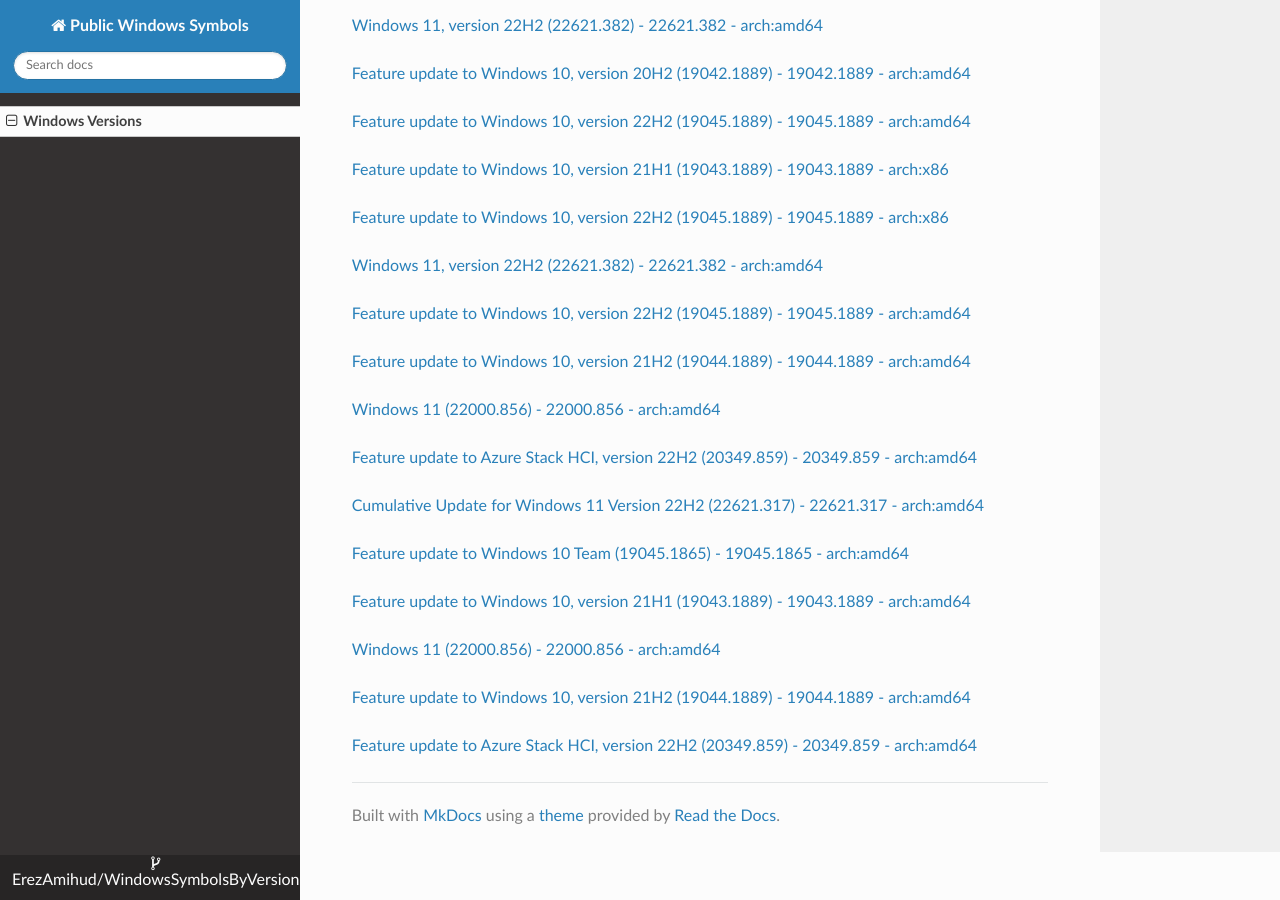
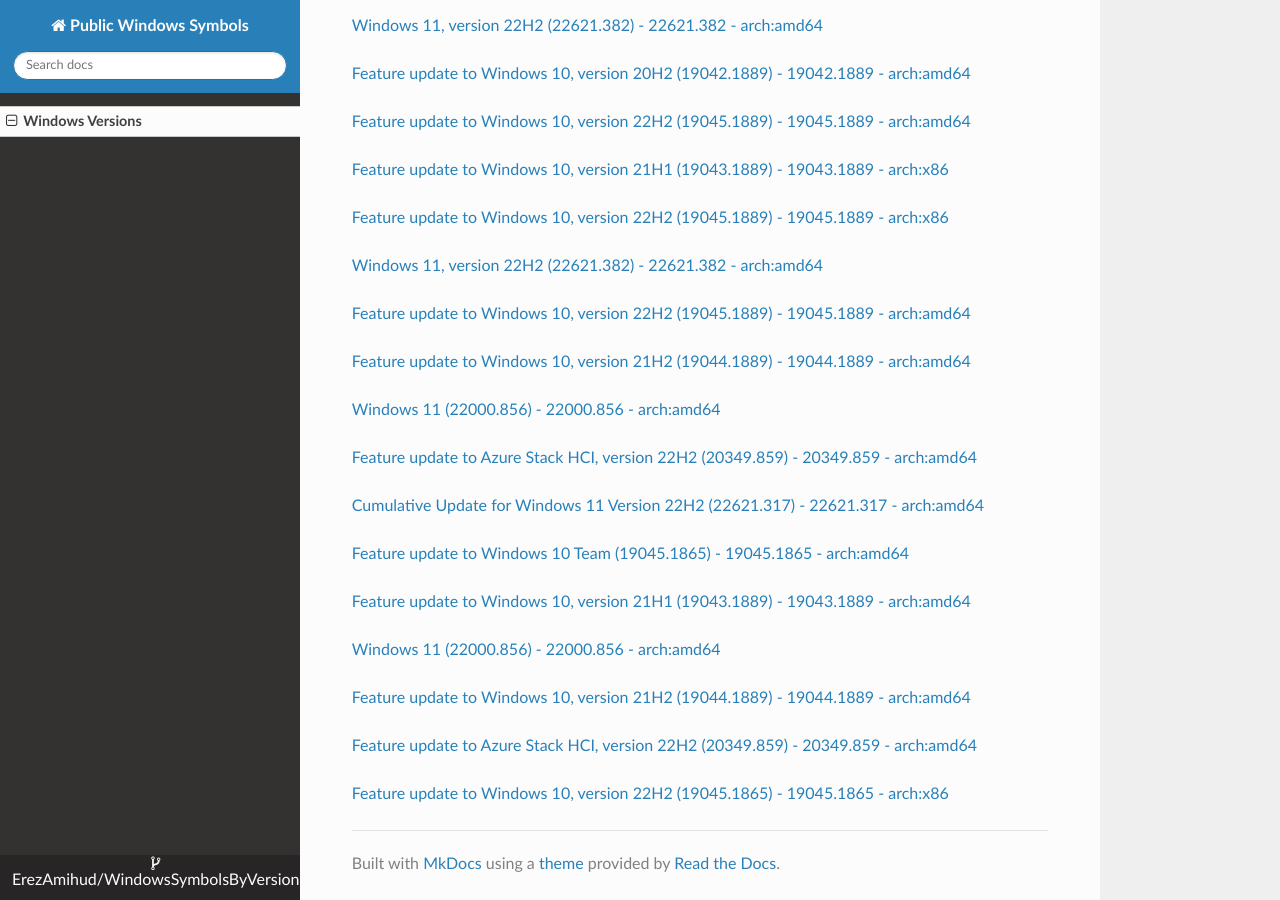
Before and after one commit to ErezAmihud/WindowsSymbolsByVersion, an MkDocs documentation site: the page built from docs/index.md, in a window 1280 px wide and 900 px high, scrolled down 56645 px. Built offline with MkDocs 1.6.1, drawn with Linux system fonts in a browser that asks for light colours; nearby versions of some CDN libraries.

Commit message:
Automated commit, add manifest for 05570b44-11e7-4984-8647-fbf1e7cf8d53

```diff
--- a/docs/index.md
+++ b/docs/index.md
@@ -3358,3 +3358,6 @@
 
 
 [Feature update to Azure Stack HCI, version 22H2 (20349.859) - 20349.859 - arch:amd64](https://github.com/ErezAmihud/WindowsSymbolsByVersion/blob/main/manifests/9310ebcc-79ee-40aa-ae4a-4da849dd4684.manifest)
+
+
+[Feature update to Windows 10, version 22H2 (19045.1865) - 19045.1865 - arch:x86](https://github.com/ErezAmihud/WindowsSymbolsByVersion/blob/main/manifests/05570b44-11e7-4984-8647-fbf1e7cf8d53.manifest)
```
Also changed, not shown: process_builds.json (+1 -1 lines), 1 other file.
